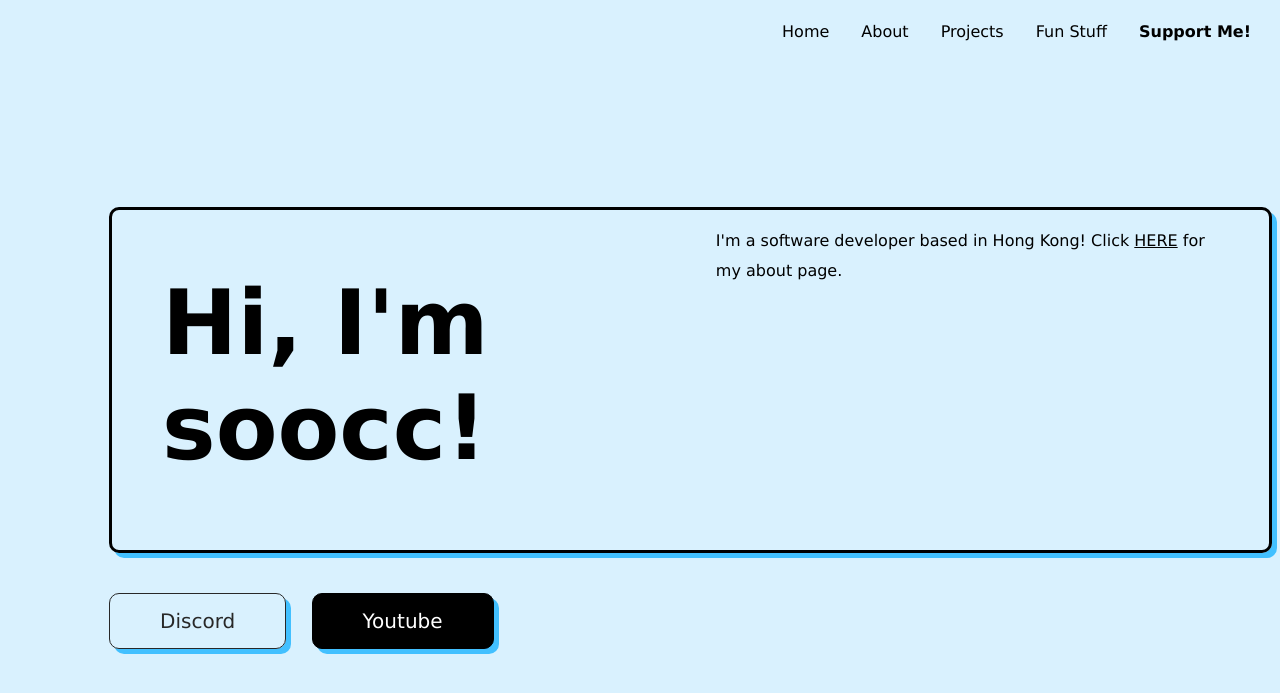
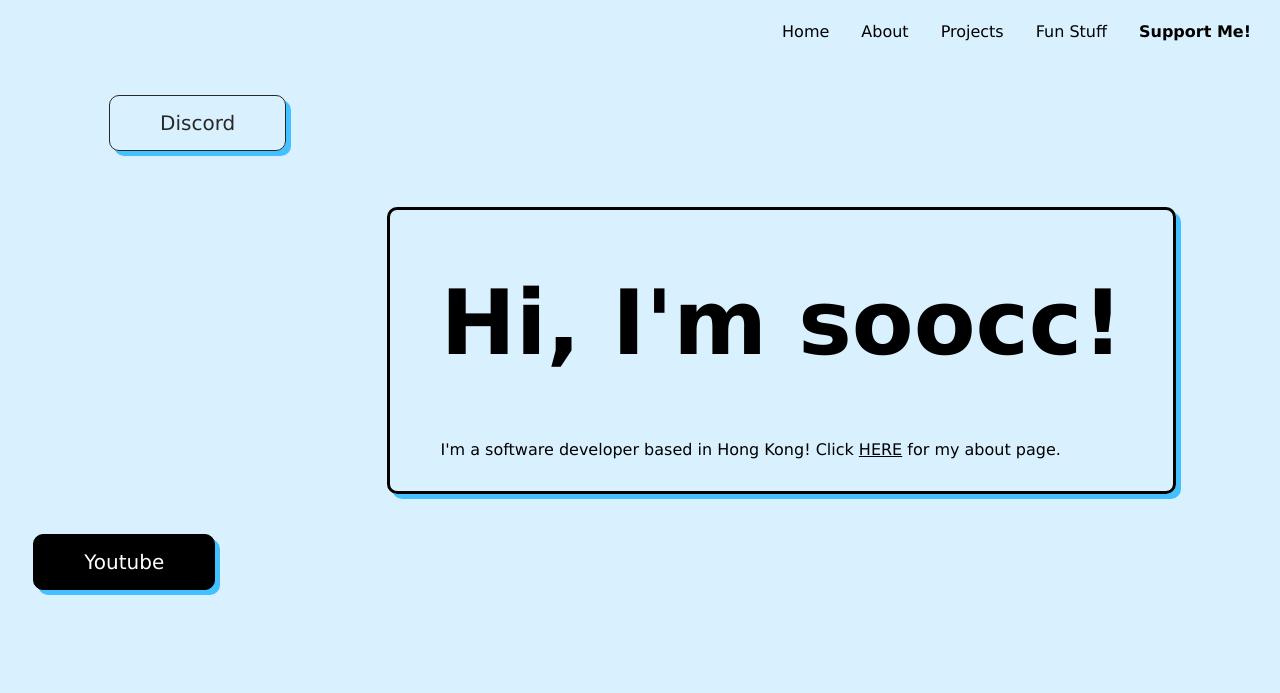
Before and after one commit to soocc/sooccsocks2, a Jekyll site: the page built from index.html, in a window 1280 px wide. Shown: the top 693 px of the page. Built offline with Jekyll 4.4.1, drawn with Linux system fonts in a browser that asks for light colours.

Commit message:
Update index.html

```diff
--- a/index.html
+++ b/index.html
@@ -22,7 +22,7 @@ layout: default
       }
 
       .first {
-        display: inline-flex;
+        display: inline-block;
         margin-top: 12%;
         margin-left: 8%;
         margin-bottom: 0px;
```
